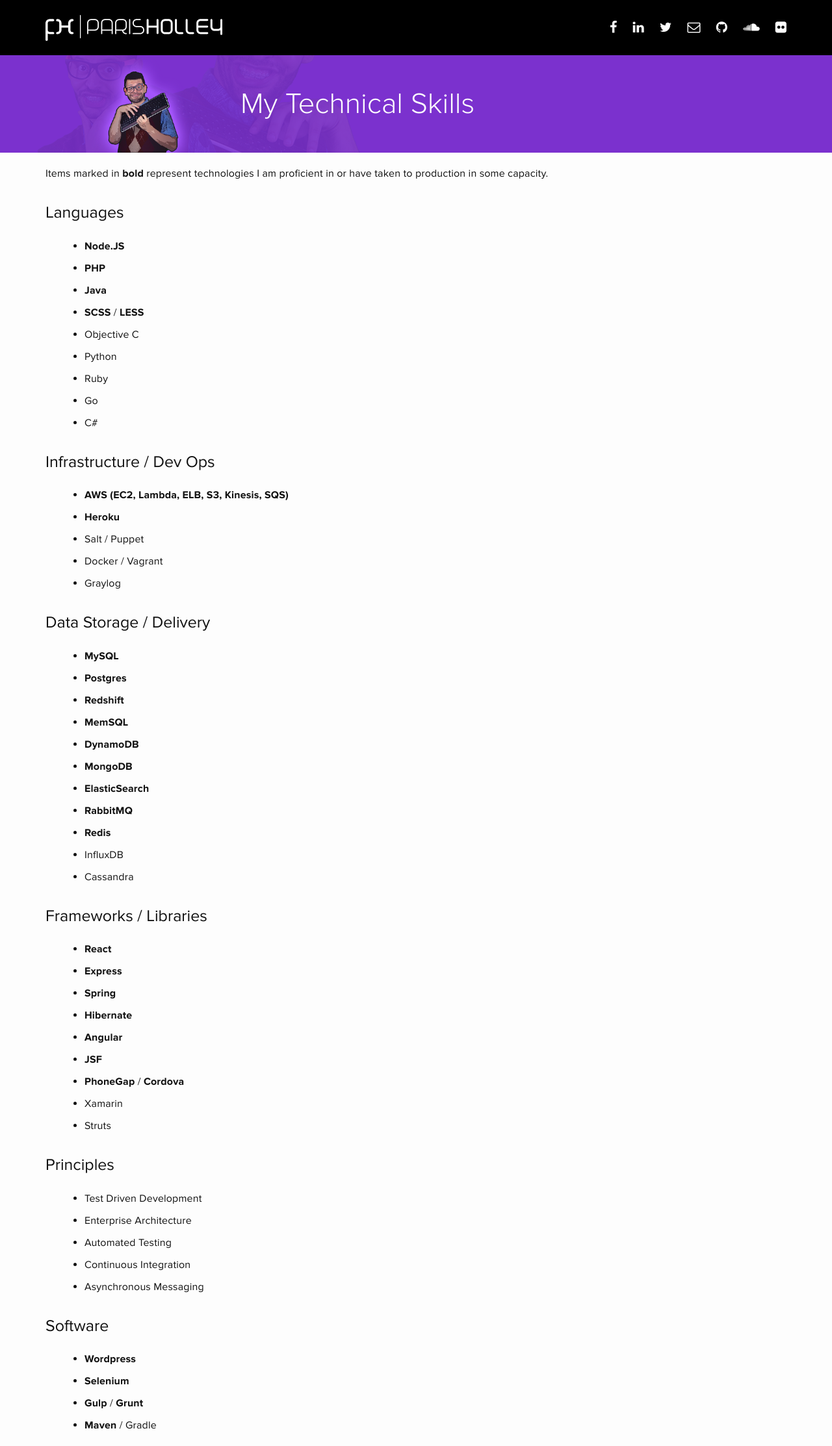
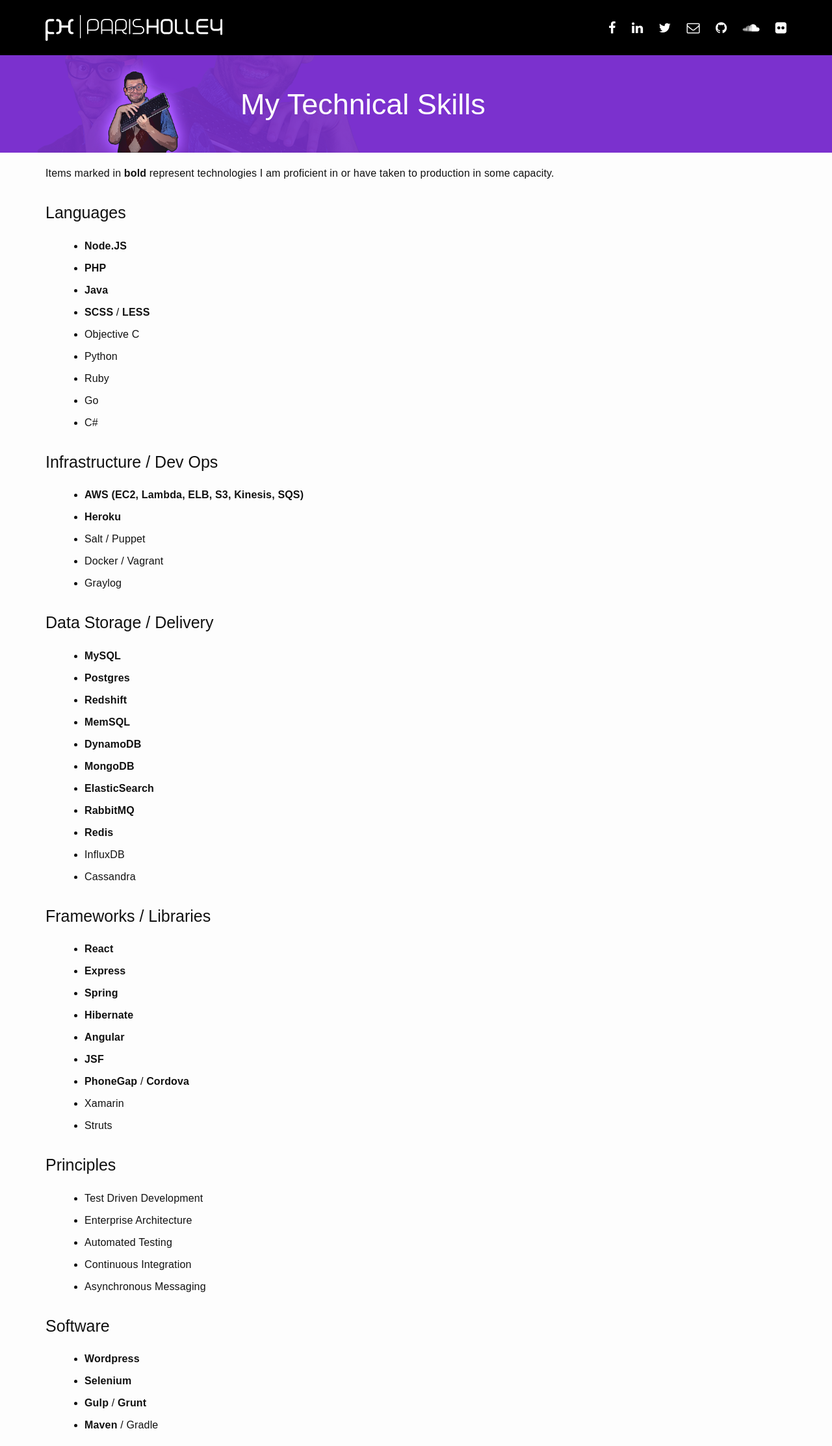
Before and after one commit to parisholley/parisholley.github.io, a Jekyll site: the page built from skills.md, in a window 1280 px wide. Shown: the whole page at 65% size. Built offline with Jekyll 4.4.1, drawn with Linux system fonts in a browser that asks for light colours; nearby versions of some CDN libraries; some web fonts are replaced.

Commit message:
Update main.scss

```diff
--- a/css/main.scss
+++ b/css/main.scss
@@ -4,9 +4,12 @@
 
 @charset "utf-8";
 
-$base-font-family: 'ProximaNova-Regular', Georgia, sans-serif;
-$base-font-family-light: 'ProximaNova-Light', Georgia, sans-serif;
-$base-font-family-bold: 'ProximaNova-Bold', Georgia, sans-serif;
+$base-font-family: Arial, Georgia, sans-serif;
+$base-font-family-light: Arial, Georgia, sans-serif;
+$base-font-family-bold: Arial, Georgia, sans-serif;
+// $base-font-family: 'ProximaNova-Regular', Georgia, sans-serif;
+// $base-font-family-light: 'ProximaNova-Light', Georgia, sans-serif;
+// $base-font-family-bold: 'ProximaNova-Bold', Georgia, sans-serif;
 $base-font-size: 16px;
 $base-font-weight: 400;
 $small-font-size: $base-font-size * 0.875;
```
